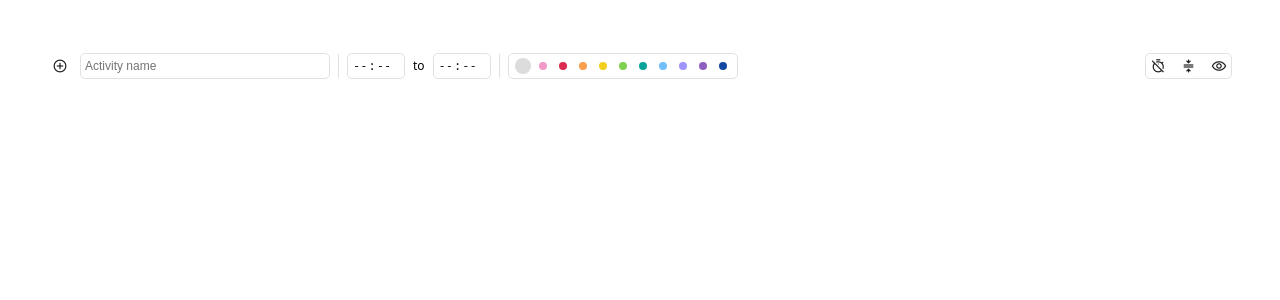
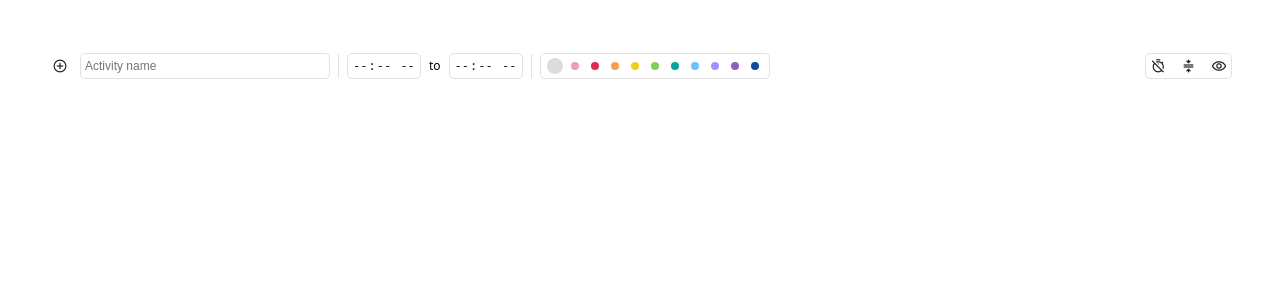
Before and after one commit to carbonioid/productivity-suite, a Flask app: template src/templates/timetracker.html in a window 1280 px wide. Shown: the top 300 px of the page. Run offline with Flask 3, Linux system fonts and the light colour scheme; the template is opened without the code that fills it, so the values that code supplies are empty.

Commit message:
fix(timetracker): remove fixed widths on time input elements

```diff
--- a/src/templates/timetracker.html
+++ b/src/templates/timetracker.html
@@ -92,9 +92,9 @@
 
             <div class="vertical-line"></div>
 
-            <input class="border" type="time" style="width:3rem;" id="start" required data-auto="false">
+            <input class="border" type="time" id="start" required data-auto="false">
             <p>to</p>
-            <input class="border" type="time" style="width:3rem;" id="end" required>
+            <input class="border" type="time" id="end" required>
 
             <div class="vertical-line"></div>
             <div class="tag-select border">
```
